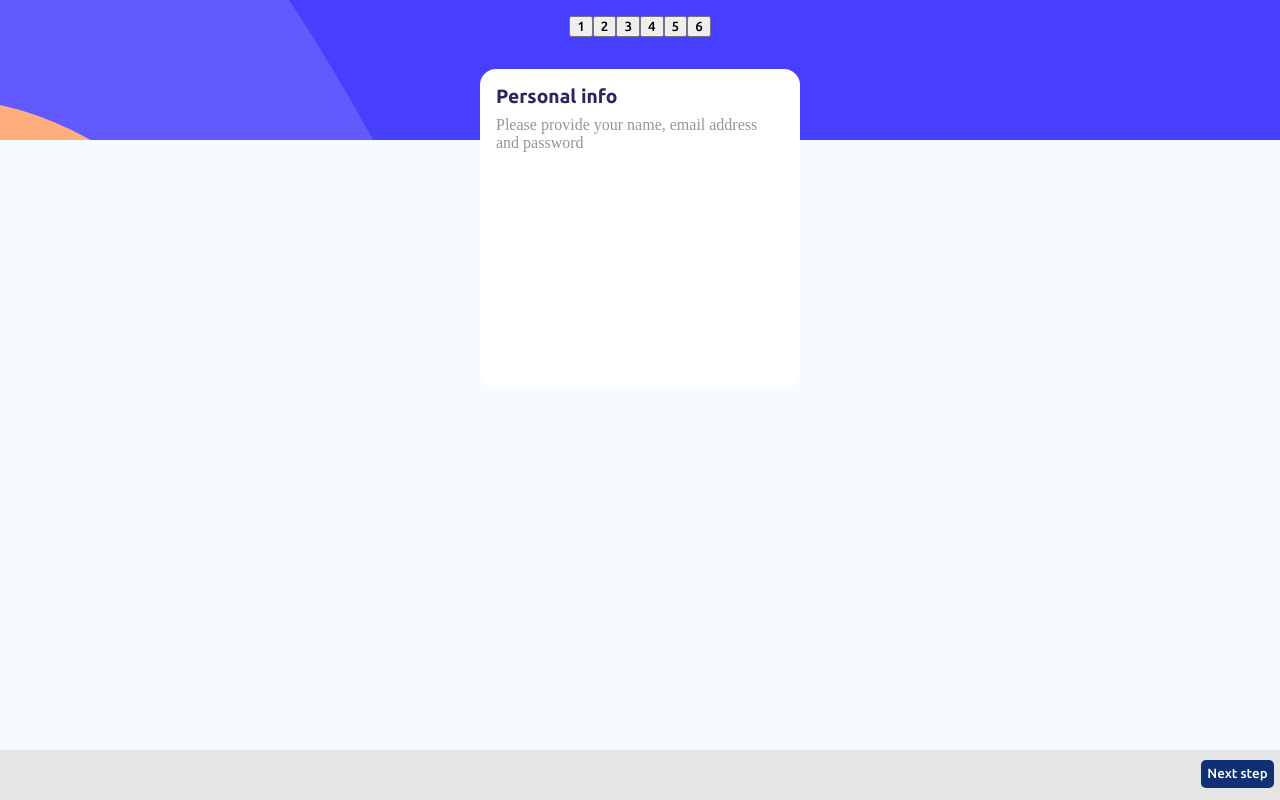
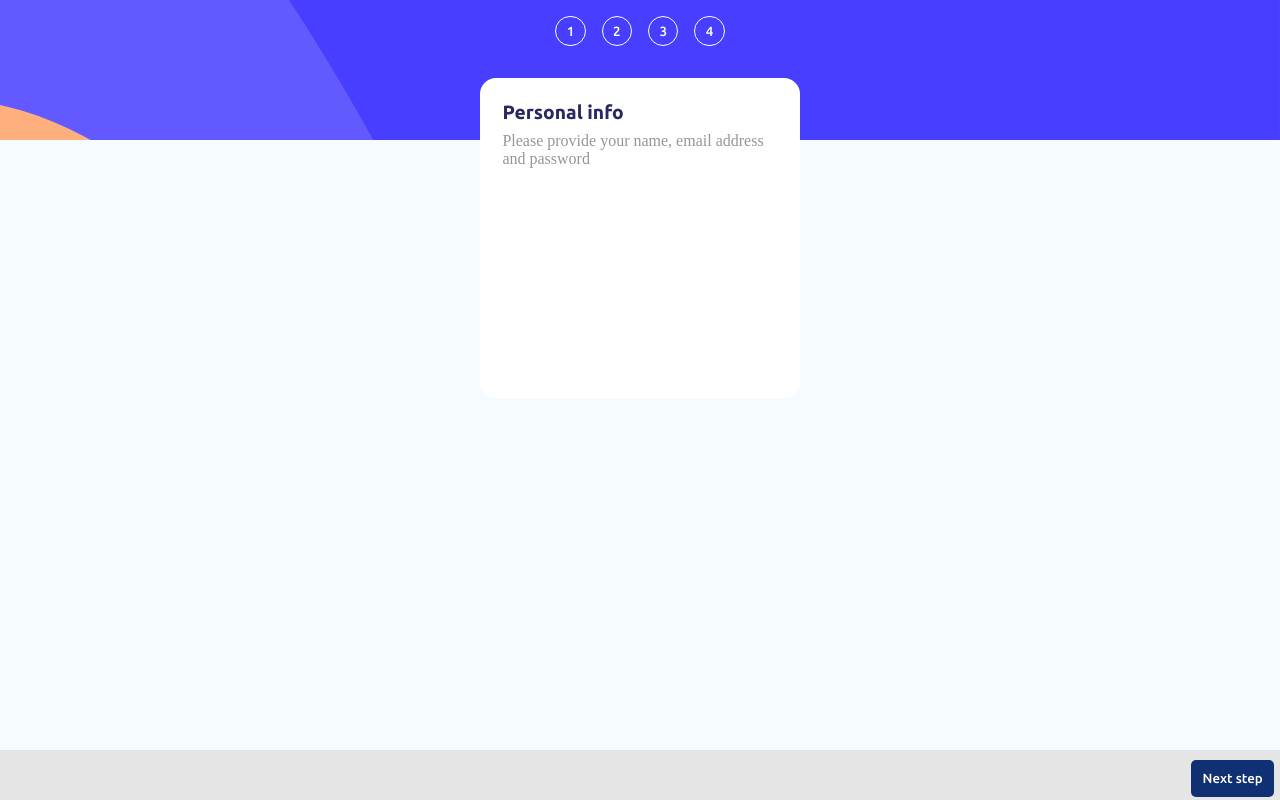
Before and after one commit to Cieth/multi-step-form, a React (Create React App) app: page / in a window 1280 px wide. Built offline with nearby package versions, Linux system fonts and the light colour scheme.

Commit message:
add navegation mockup

```diff
--- a/src/components/Navigation.tsx
+++ b/src/components/Navigation.tsx
@@ -1,17 +1,14 @@
 import React from 'react';
-
+import styles from '../styles/components/Navigation.module.css';
 const Navigation = () => {
   return (
-    <>
+    <div className={styles.Navigation__body}>
       <button>1</button>
       <button>2</button>
       <button>3</button>
       <button>4</button>
-      <button>5</button>
-      <button>6</button>
-    </>
+    </div>
   );
-
 };
 
 export default Navigation;
--- a/src/styles/components/Cards.module.css
+++ b/src/styles/components/Cards.module.css
@@ -7,7 +7,7 @@
 }
 
 .Card__content{
-    padding: 1rem;
+    padding: 1.4rem;
 }
 .Card__title{
     font-family: "Ubuntu Bold";
--- a/src/styles/components/Nav.module.css
+++ b/src/styles/components/Nav.module.css
@@ -16,7 +16,7 @@
     background-color: rgb(16, 48, 116);
     border-radius: 5px;
     border : 0 ;
-    padding: 0.4rem;
+    padding: 0.7rem;
     color: white;
     margin-right: 1rem;
 }
--- /dev/null
+++ b/src/styles/components/Navigation.module.css
@@ -0,0 +1,16 @@
+.Navigation__body{
+    display: flex;
+    align-items: center;
+    justify-content: center;
+    column-gap: 1rem;
+}
+
+.Navigation__body button{
+    background: none;
+    width: 1.9rem;
+    height: 1.9rem;
+    border-radius: 50%;
+    color: white;
+    border: 1px solid white;
+    text-decoration: none;
+}
```
